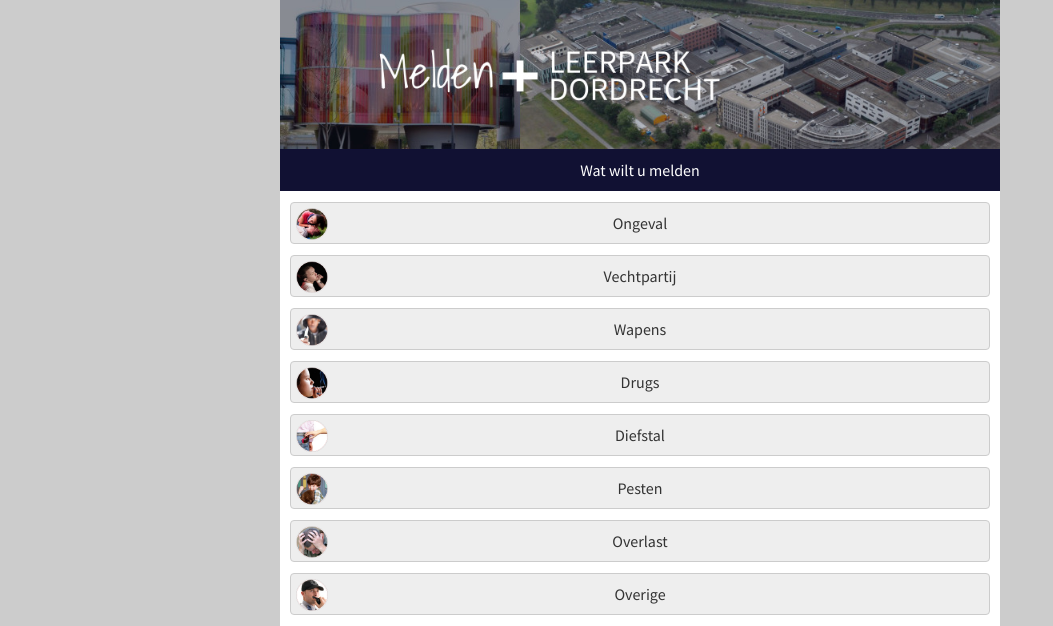
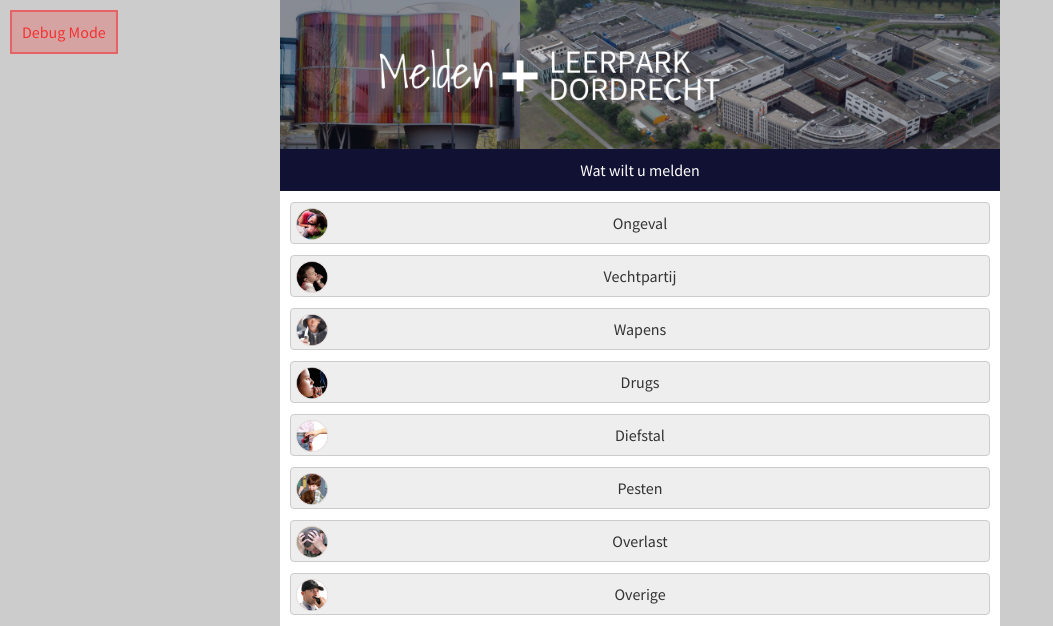
Before and after one commit to Meldingssite/meldingssite, a PHP site: page / in a window 1280 px wide. Shown: the top 626 px of the page, without its empty margins (0-1053 px from the left). Run offline with PHP 8.4, Linux system fonts and the light colour scheme; data that the repository does not hold is empty.

Commit message:
Added Debug Mode

```diff
--- /dev/null
+++ b/controller/MonitorController.php
@@ -0,0 +1,6 @@
+<?php
+
+function index()
+{
+    render("monitor/index");
+}
--- /dev/null
+++ b/core/debug.php
@@ -0,0 +1,3 @@
+<?php
+
+echo "<div class='debug'>Debug Mode</div>";
--- a/public/css/style.css
+++ b/public/css/style.css
@@ -80,3 +80,18 @@ main {
     text-align: center;
     padding: 11px 0;
 }
+
+/* Debug */
+
+.debug
+{
+    display: inline-block;
+    color: rgba(255, 0, 0, 0.7);
+    background: rgba(255, 0, 0, 0.2);
+    border: 2px solid rgba(255, 0, 0, 0.4);
+    padding: 10px;
+
+    position: fixed;
+    left: 10;
+    top:10;
+}
--- a/public/index.php
+++ b/public/index.php
@@ -1,4 +1,7 @@
 <?php
+
+// Enable Debugging Mode?
+define("DEBUG", true);  //  true: debug enabled     false: debugging disabled
 
 define("ROOT", dirname(__DIR__) . DIRECTORY_SEPARATOR);
 
@@ -6,4 +9,7 @@ require(ROOT . "core/config.php");
 require(ROOT . "core/route.php");
 require(ROOT . "core/core.php");
 
+if(DEBUG)
+    require(ROOT . "core/debug.php");
+
 route();
```
Also changed, not shown: README.MD (added), view/monitor/index.php (added).
